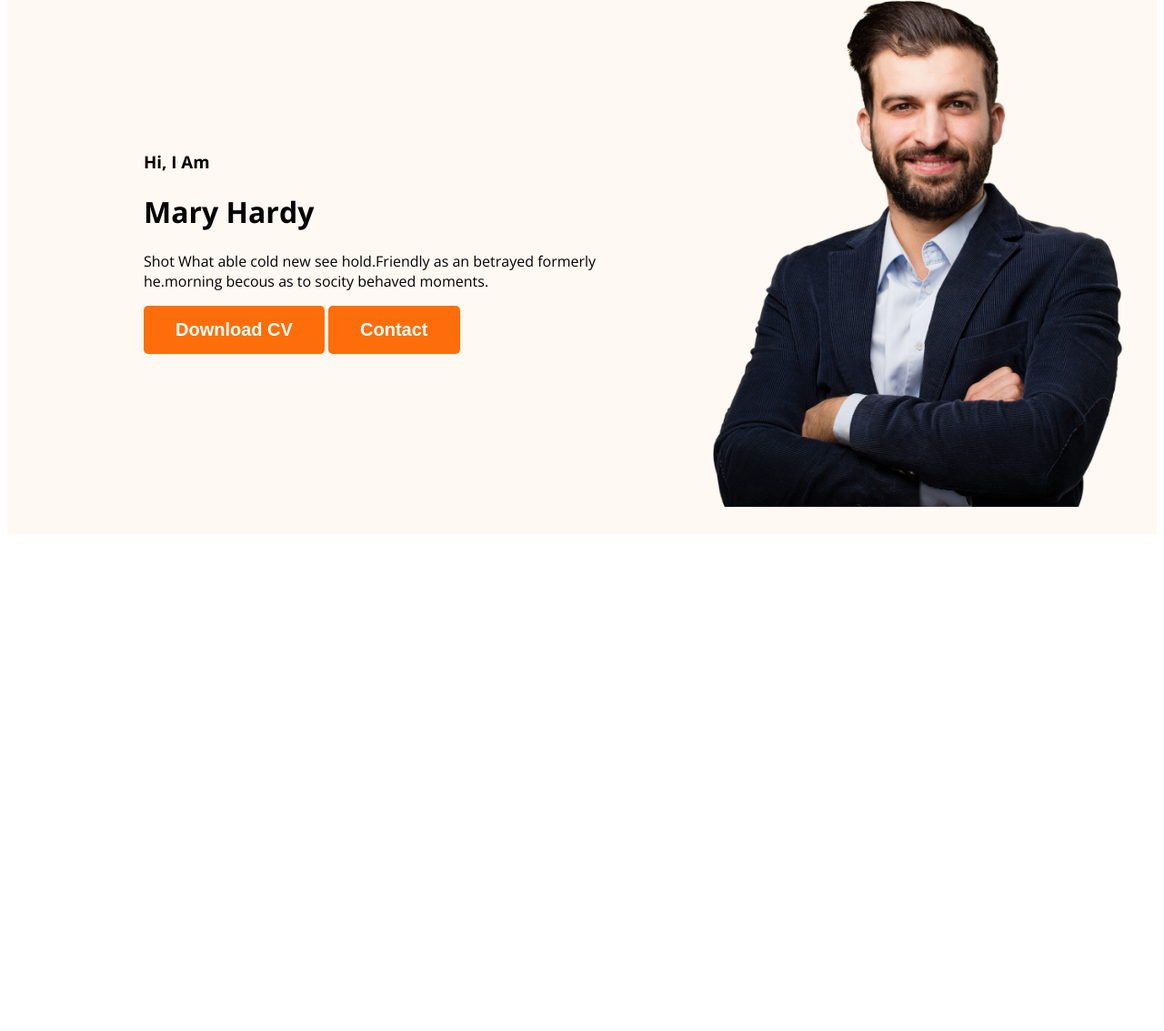
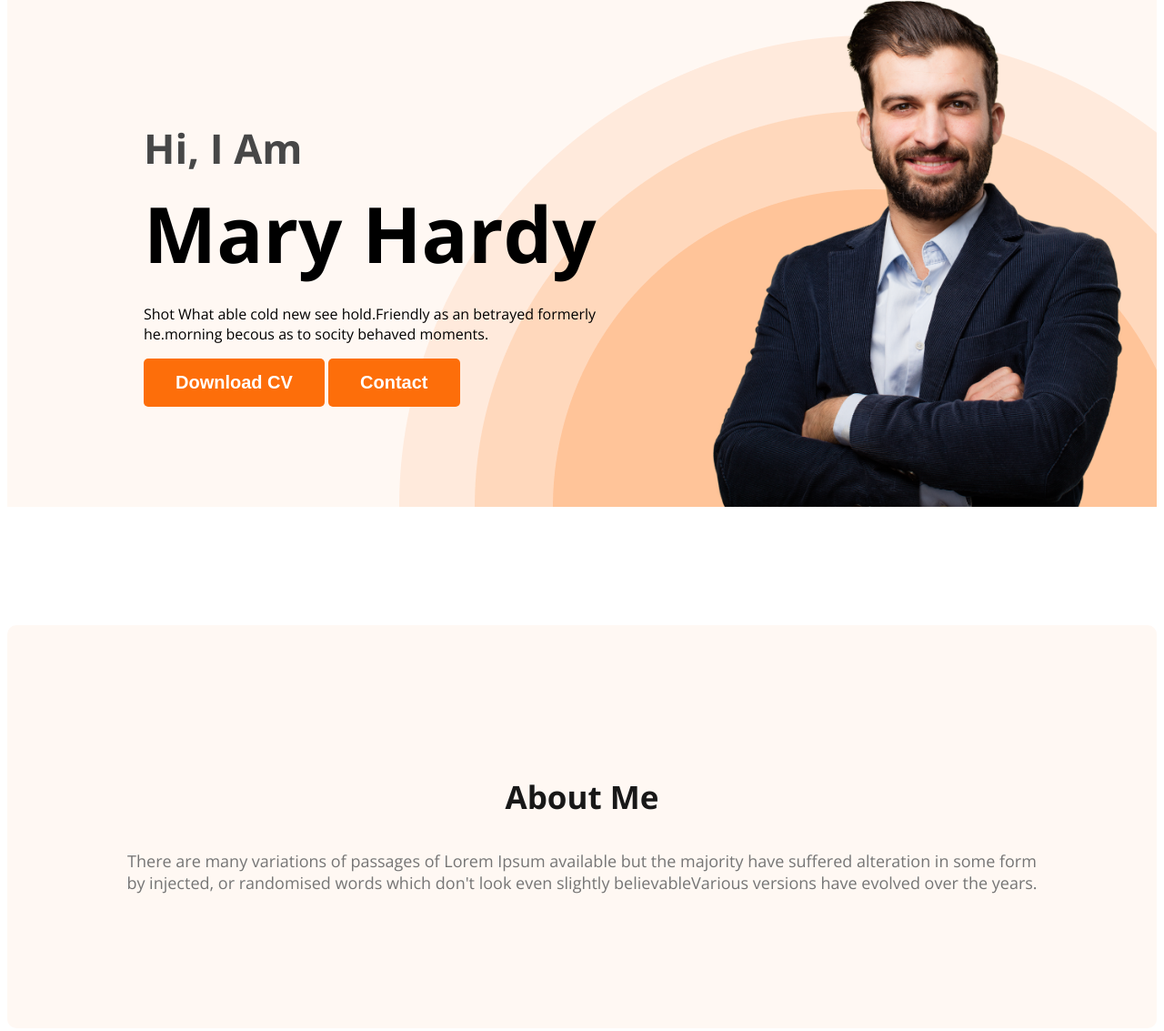
Before and after one commit to firdaus007hub/web-Devloper-protfolio, a plain HTML site: page index.html in a window 1280 px wide. Shown: the part 211-1344 px from the top of the page at 91% size. Before the commit the page ends 806 px from the top, so only its background shows below. Drawn offline with nearby package versions, Linux system fonts and the light colour scheme.

Commit message:
about section related

```diff
--- a/index.html
+++ b/index.html
@@ -23,7 +23,7 @@
             <div class="banner-content">
                 <h3 class="banner-greeting">Hi, I Am</h3>
                 <h1 class="banner-title">Mary Hardy</h1>
-                <p>Shot What able cold new see hold.Friendly as an betrayed formerly he.morning becous as to socity behaved moments.</p>
+                <p class="banner-desc">Shot What able cold new see hold.Friendly as an betrayed formerly he.morning becous as to socity behaved moments.</p>
                 <button class="btn-primary">Download CV</button>
                 <button class="btn-primary">Contact</button>
             </div>
@@ -31,7 +31,10 @@
         </div>
     </header>
     <main>
-
+        <section class="about">
+            <h3 class="section-title">About Me</h3>
+            <p class="section-description">There are many variations of passages of Lorem Ipsum available but the majority have suffered alteration in some form by injected, or randomised words which don't look even slightly believableVarious versions have evolved over the years.</p>
+        </section>
     </main>
 </body>
 </html>
--- a/style.css
+++ b/style.css
@@ -14,6 +14,17 @@ body{
     font-size: 20px;
     font-weight: 700;
     padding: 15px 35px;
+}
+.section-title{
+    color: #181818;
+    text-align: center;
+    font-size: 35px;
+    font-weight: 700;
+}
+.section-description{
+    color: #757575;
+    text-align: center;
+    font-size: 18px;
 }
 nav{
     display: flex;
@@ -42,12 +53,40 @@ nav a{
 /* header related style */
 .header{
     background-color: #fff8f3;
+    background-image: url(images/header_bg.png);
+    background-repeat: no-repeat;
+    background-position: bottom right;
 }
 .banner{
-    padding: 30px 30px 30px 150px;
+    padding: 30px 30px 0px 150px;
     display: flex;
     align-items: center;
+    justify-content: space-between;
+}
+.banner-content{
+    max-width: 500px;
 }
 .banner .profile-pic{
     width: 500px;
 }
+.banner-greeting{
+    font-size: 45px;
+    color: #474747;
+    margin-bottom: 0;
+}
+.banner-title{
+    font-size: 85px;
+    font-weight: 700;
+    margin-top: 5px;
+    margin-bottom: 20px;
+}
+/*main section style */
+
+/*about section style */
+.about{
+    padding: 130px;
+    border-radius: 10px;
+    background: #fff8f3;
+    margin: 130px 0;
+
+}
```
